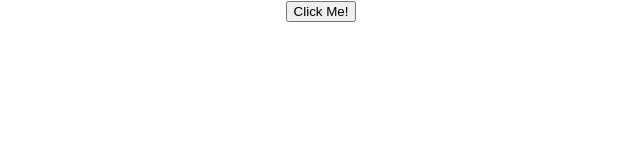
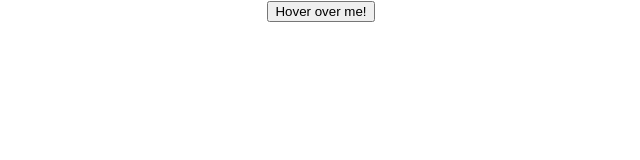
Before and after one commit to rhiz0m/metaReact, a React (Create React App) app: page / in a window 1280 px wide. Shown: the top 160 px of the page, without its empty margins (319-959 px from the left). Built offline with nearby package versions, Linux system fonts and the light colour scheme.

Commit message:
Add - Mouse over event

```diff
--- a/src/module2/components/btn.js
+++ b/src/module2/components/btn.js
@@ -1,11 +1,21 @@
 function Btn() {
-const eventHandler = () => console.log("Button clicked")
+const eventHandler = () => console.log("Mouse over event!")
 
     return (
         <div>
-            <button onClick={eventHandler}>Click Me!</button>
+            <button onMouseOver={eventHandler}>Hover over me!</button>
         </div>
     )
 }
 
 export default Btn
+
+// function Btn() {
+//   const eventHandler = () => console.log("Button clicked")
+
+//   return (
+//     <div>
+//       <button onClick={eventHandler}>Click Me!</button>
+//     </div>
+//   )
+// }
```
